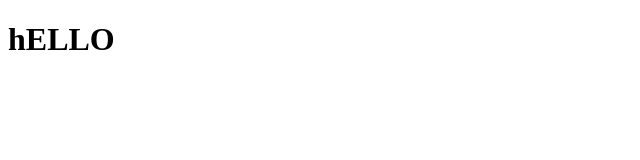
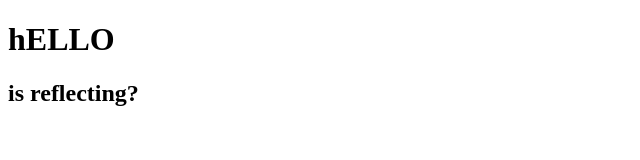
Before and after one commit to Vijayakumar4444/Sample-project, a plain HTML site: page index.html in a window 1280 px wide. Shown: the whole page, without its empty margins (0-640 px from the left). Drawn offline with Linux system fonts and the light colour scheme.

Commit message:
'commited'

```diff
--- a/index.html
+++ b/index.html
@@ -7,5 +7,6 @@
 </head>
 <body>
     <h1>hELLO</h1>
+    <h2>is reflecting?</h2>
 </body>
 </html>
```
